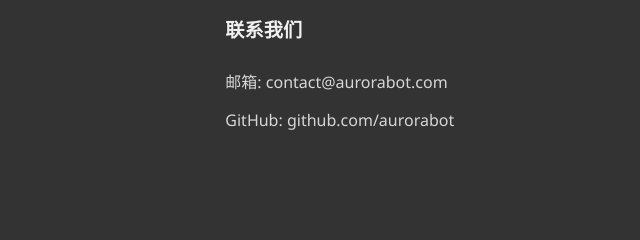
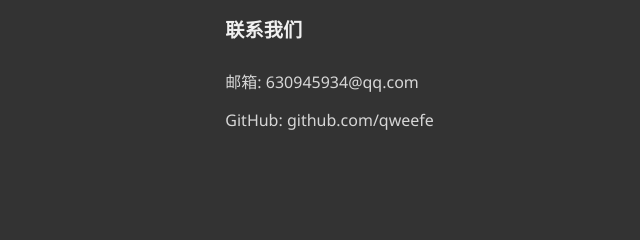
Before and after one commit to qweefe/qweefe.github.io, a plain HTML site: page index.html in a window 1280 px wide. Shown: the part 2423-2663 px from the top of the page, 640-1280 px from the left. Drawn offline with Linux system fonts and the light colour scheme.

Commit message:
index.html

```diff
--- a/index.html
+++ b/index.html
@@ -133,8 +133,8 @@
                 </div>
                 <div class="footer-contact">
                     <h4>联系我们</h4>
-                    <p>邮箱: contact@aurorabot.com</p>
-                    <p>GitHub: github.com/aurorabot</p>
+                    <p>邮箱: 630945934@qq.com</p>
+                    <p>GitHub: github.com/qweefe</p>
                 </div>
             </div>
             <div class="footer-bottom">
@@ -151,7 +151,7 @@
                 <button class="close-btn" onclick="closeDownloadModal()">&times;</button>
             </div>
             <div class="modal-body">
-                <p>请使用以下提取码获取下载链接：</p>
+                <p>提取码：</p>
                 <div class="extract-code">1234</div>
                 <p class="modal-note">复制提取码后点击下方按钮跳转到下载页面</p>
             </div>
```
